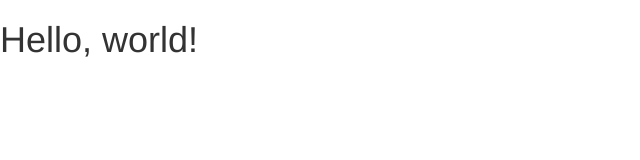
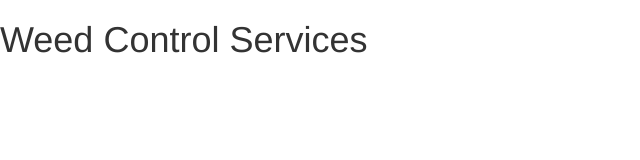
Before and after one commit to pcproz/Projects, a plain HTML site: page index.htm in a window 1280 px wide. Shown: the whole page, without its empty margins (0-640 px from the left). Drawn offline with nearby package versions, Linux system fonts and the light colour scheme.

Commit message:
Simple Change
Simple change in index file

```diff
--- a/index.htm
+++ b/index.htm
@@ -14,7 +14,7 @@
     <![endif]-->
   </head>
   <body>
-    <h1>Hello, world!</h1>
+    <h1>Weed Control Services</h1>
 
     <!-- jQuery (necessary for Bootstrap's JavaScript plugins) -->
     <script src="https://code.jquery.com/jquery.js"></script>
```
